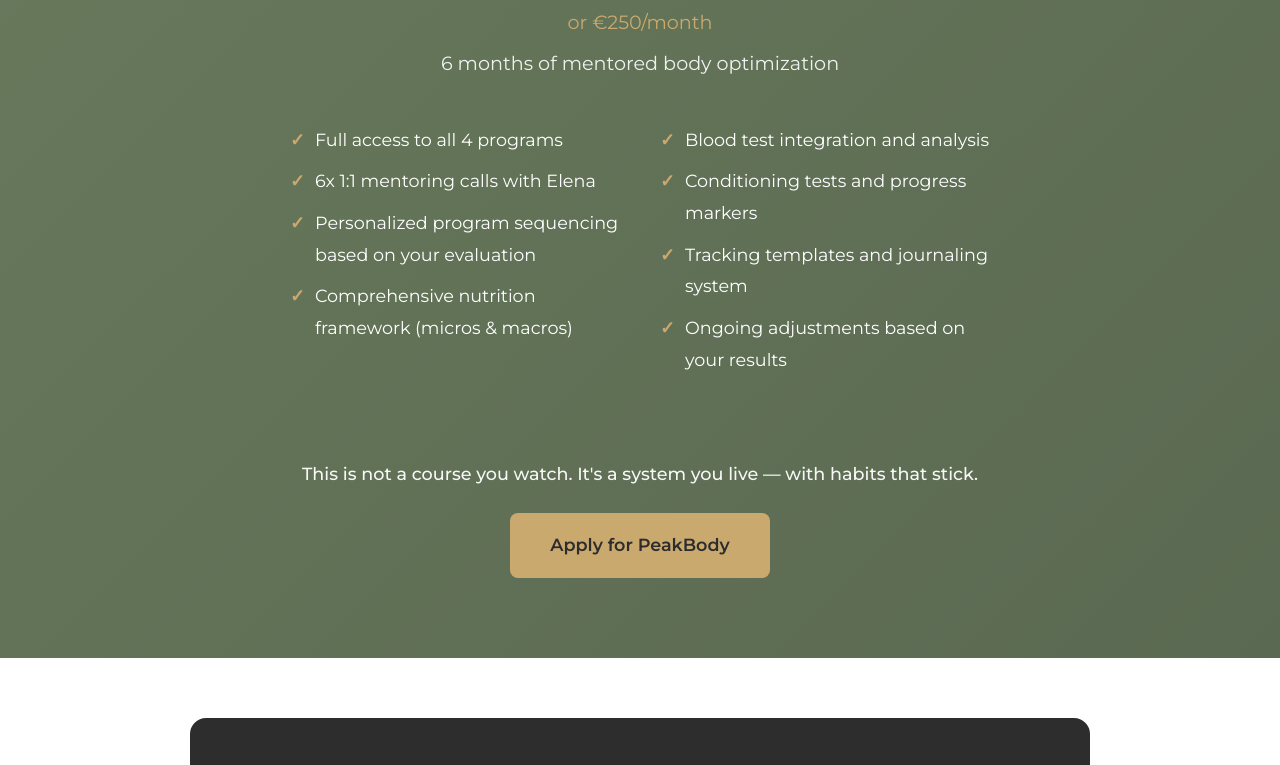
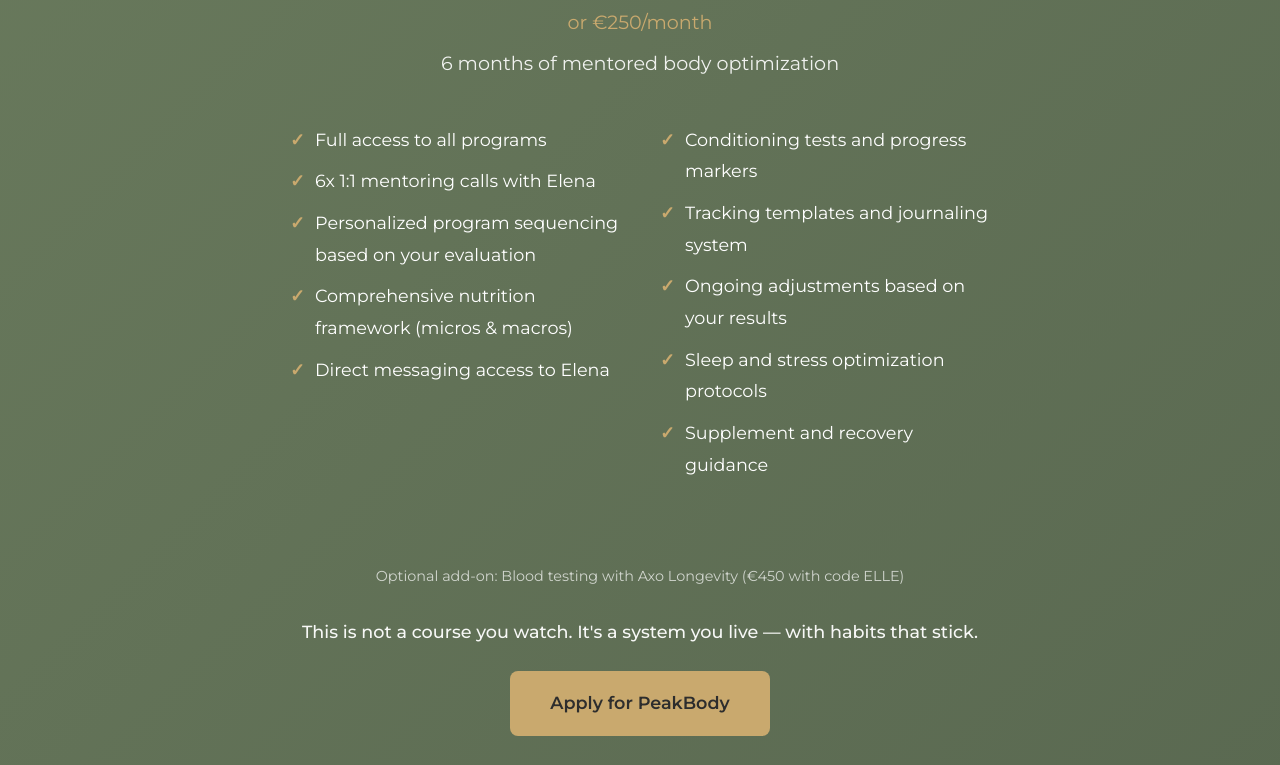
Before and after one commit to Tiklgra/peak-body, a plain HTML site: page peakbody/index.html in a window 1280 px wide. Shown: the part 5068-5833 px from the top of the page. Drawn offline with nearby package versions, Linux system fonts and the light colour scheme; a web font is replaced by a local one.

Commit message:
Update pricing features: remove '4', add more value items, clarify blood test is optional add-on

```diff
--- a/peakbody/index.html
+++ b/peakbody/index.html
@@ -1486,21 +1486,24 @@
             <div class="pricing-grid" style="display: grid; grid-template-columns: 1fr 1fr; gap: 15px 40px; max-width: 700px; margin: 40px auto; text-align: left;">
                 <div class="offer-includes">
                     <ul>
-                        <li>Full access to all 4 programs</li>
+                        <li>Full access to all programs</li>
                         <li>6x 1:1 mentoring calls with Elena</li>
                         <li>Personalized program sequencing based on your evaluation</li>
                         <li>Comprehensive nutrition framework (micros & macros)</li>
+                        <li>Direct messaging access to Elena</li>
                     </ul>
                 </div>
                 <div class="offer-includes">
                     <ul>
-                        <li>Blood test integration and analysis</li>
                         <li>Conditioning tests and progress markers</li>
                         <li>Tracking templates and journaling system</li>
                         <li>Ongoing adjustments based on your results</li>
+                        <li>Sleep and stress optimization protocols</li>
+                        <li>Supplement and recovery guidance</li>
                     </ul>
                 </div>
             </div>
+            <p style="font-size: 0.9rem; margin-top: 15px; opacity: 0.7;">Optional add-on: Blood testing with Axo Longevity (€450 with code ELLE)</p>
 
             <p style="font-size: 1.1rem; margin-top: 30px; opacity: 0.95; font-weight: 500;">This is not a course you watch. It's a system you live — with habits that stick.</p>
             <a href="https://docs.google.com/forms/d/e/1FAIpQLSezIPojCLvTM3IwfHdu2ZqtBZi02yzcwzlKjY1q0PJDnao1_g/viewform" class="btn btn-primary" style="margin-top: 25px; font-size: 1.1rem; padding: 18px 40px;">Apply for PeakBody</a>
```
